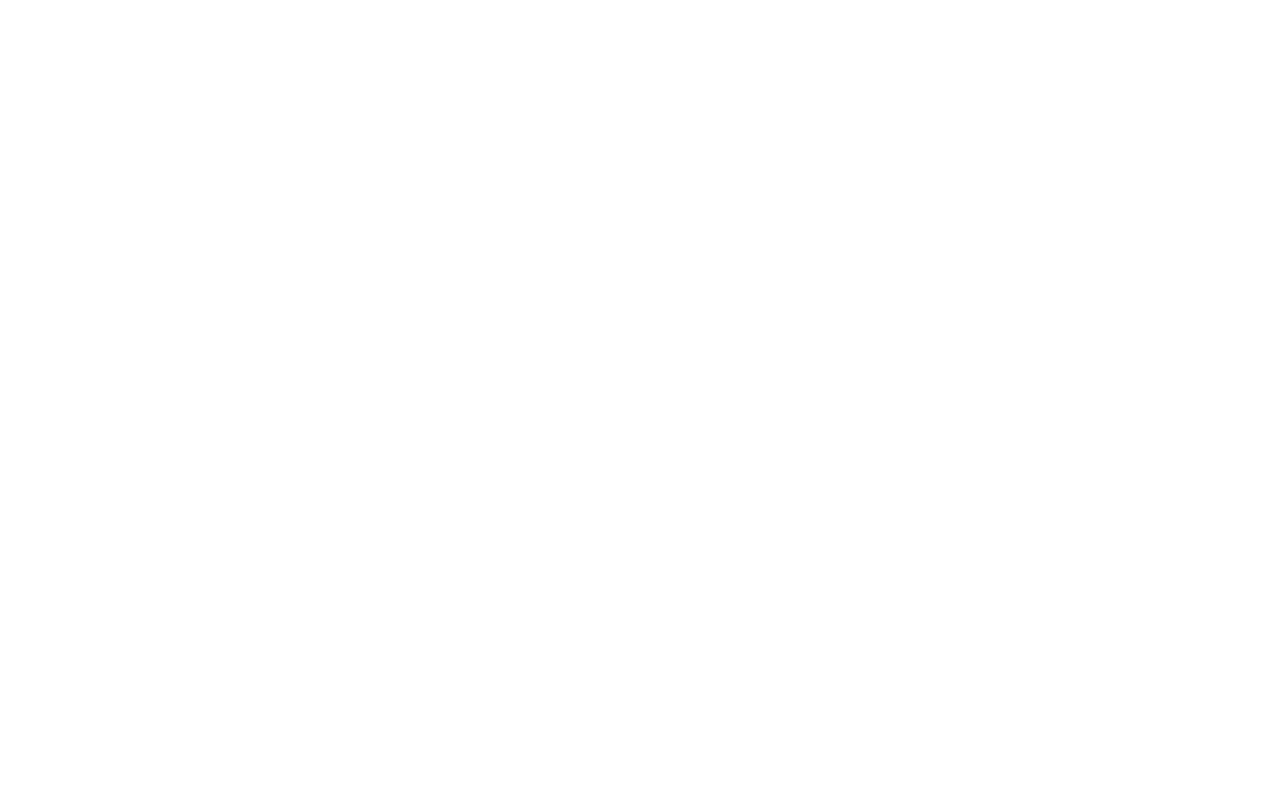
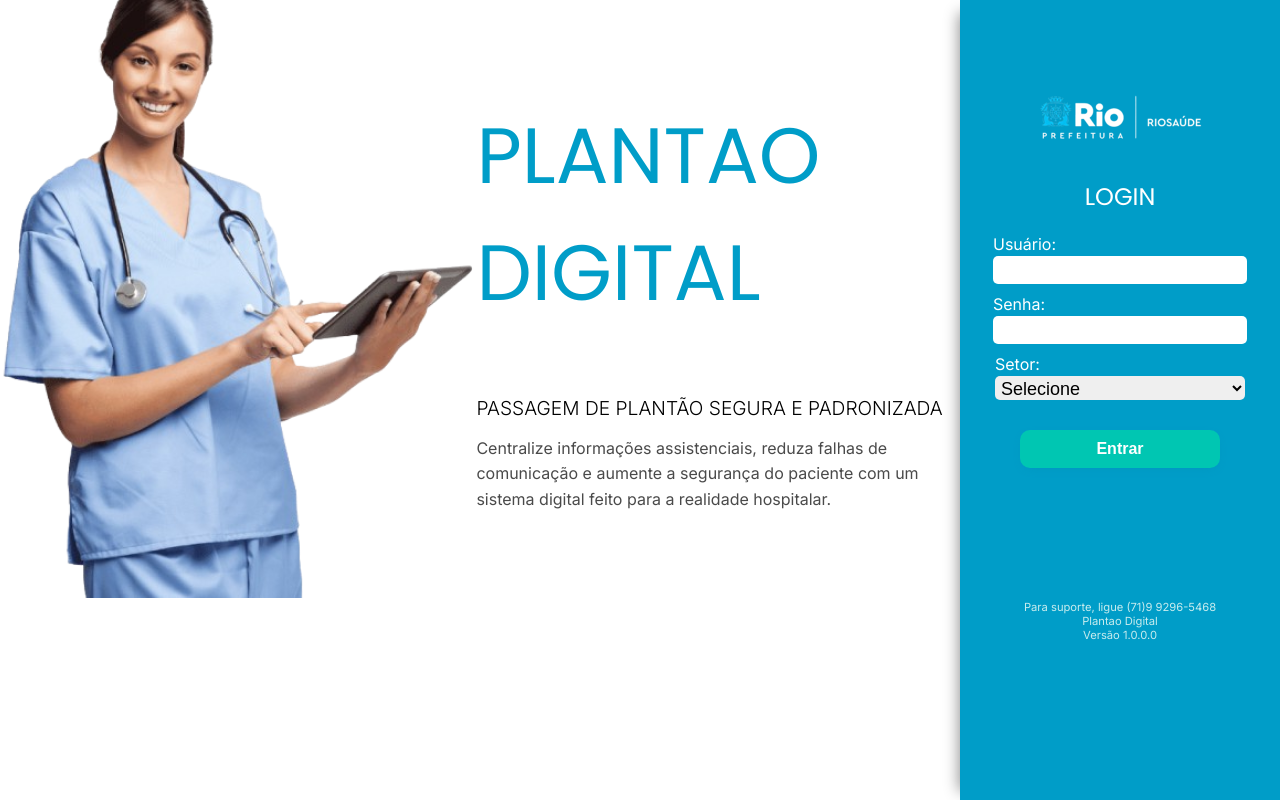
Before and after one commit to vinirms/plantaodigital, a React (Vite) app: page / in a window 1280 px wide. Before the commit this address had no page. Built offline with nearby package versions, Linux system fonts and the light colour scheme.

Commit message:
reposto path / no landing

```diff
--- a/src/App.jsx
+++ b/src/App.jsx
@@ -7,7 +7,7 @@
   return (
     <BrowserRouter>
       <Routes>
-        <Route path="https://hfapassagemdeplantao.netlify.app/" element={<Landing />} />
+        <Route path="/" element={<Landing />} />
 
         <Route
           path="/Home"
```
